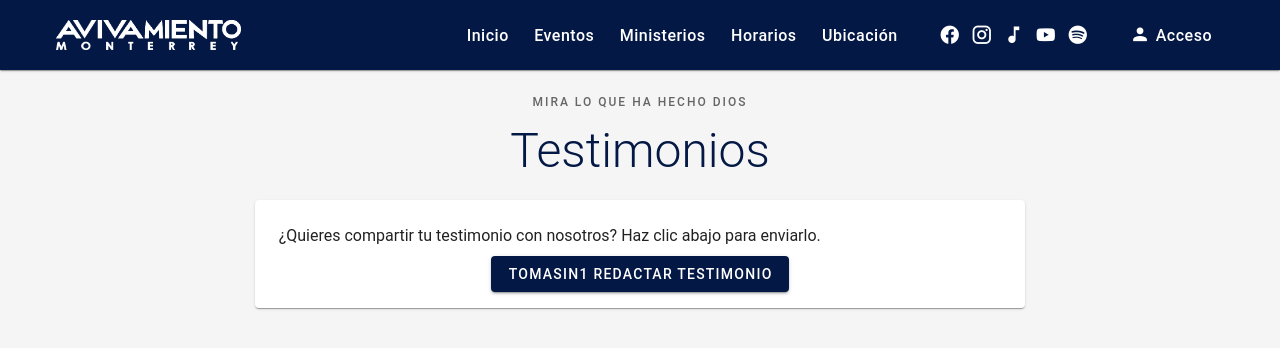
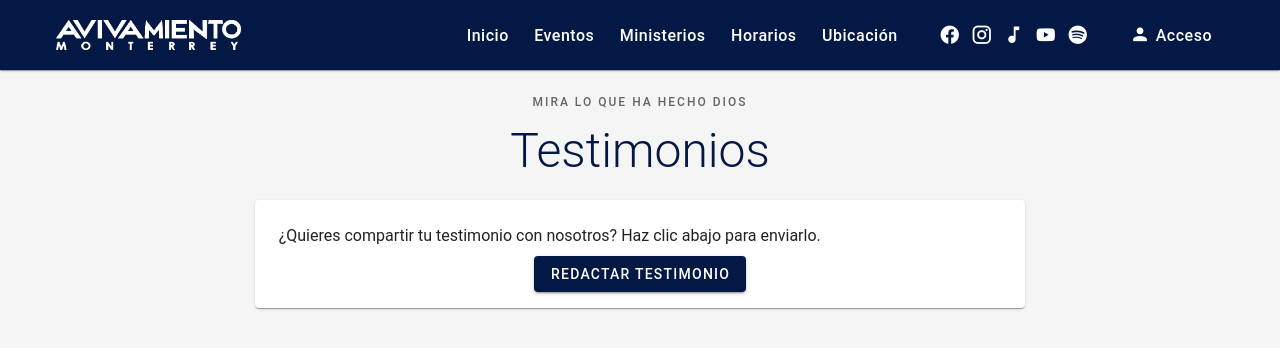
Before and after one commit to chemoral87/avivamiento_webpage, a Nuxt app: page /testimonios in a window 1280 px wide. Shown: the top 348 px of the page. Built offline with nearby package versions, Linux system fonts and the light colour scheme.

Commit message:
test rollback2

```diff
--- a/app/pages/testimonios/index.vue
+++ b/app/pages/testimonios/index.vue
@@ -16,7 +16,7 @@
         <v-card v-if="!sent" class="pa-4 ma-0" elevation="1">
           <p class="ma-2">¿Quieres compartir tu testimonio con nosotros? Haz clic abajo para enviarlo.</p>
           <div class="d-flex justify-center">
-            <v-btn color="#041845" @click="goToPage('/testimonios/form')">Tomasin1 Redactar Testimonio</v-btn>
+            <v-btn color="#041845" @click="goToPage('/testimonios/form')">Redactar Testimonio</v-btn>
           </div>
         </v-card>
 
--- a/package.json
+++ b/package.json
@@ -1,6 +1,6 @@
 {
   "name": "avivamiento-webpage",
-  "version": "1.0.63",
+  "version": "1.0.64",
   "type": "module",
   "private": true,
   "scripts": {
```
Also changed, not shown: 1 other file (tests, documents, lock files or other folders).
